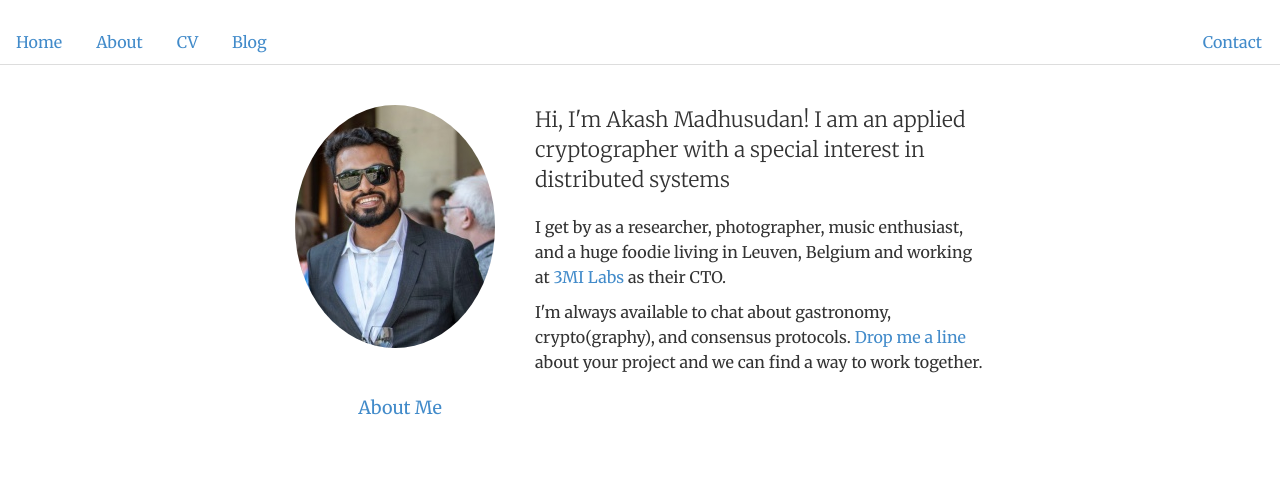
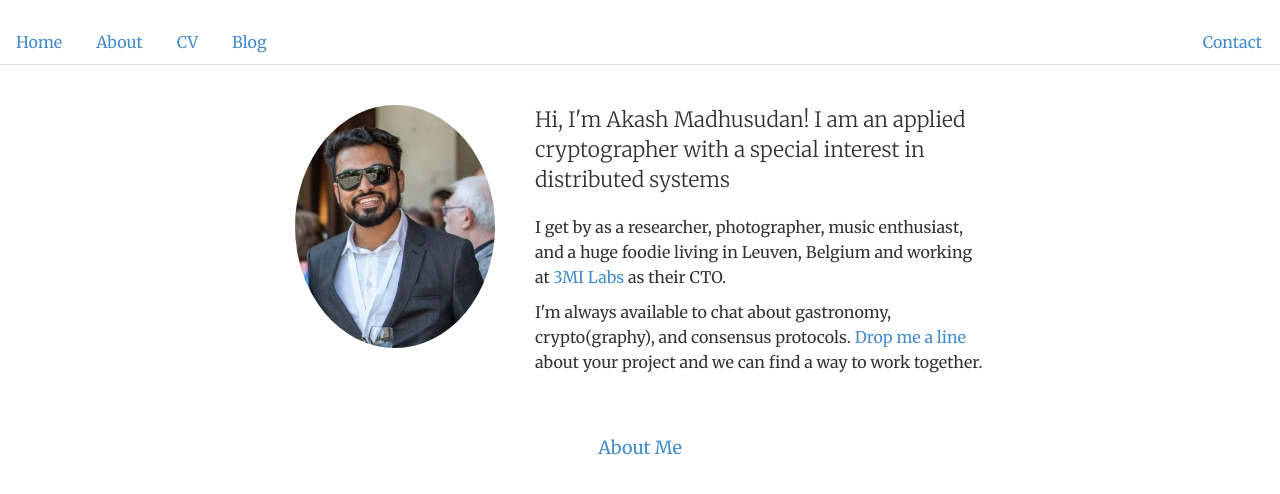
Before and after one commit to AkashMVerma/akashmadhusudan.github.io, a Jekyll site: the page built from index.html, in a window 1280 px wide. Shown: the top 494 px of the page. Built offline with Jekyll 4.4.1, drawn with Linux system fonts in a browser that asks for light colours.

Commit message:
made changes to homepage

```diff
--- a/index.html
+++ b/index.html
@@ -15,10 +15,10 @@
 	</div>
 <br>
 <br>
-<div class=" col-sm-4 text-center">
+</div>
+<div class="text-center">
 	<p class="lead">
 	<a href="about" class="btn btn-lg btn-light fw-bold border-white bg-white">About Me</a>
     </p>
 </div>
 </div>
-</div>
```
